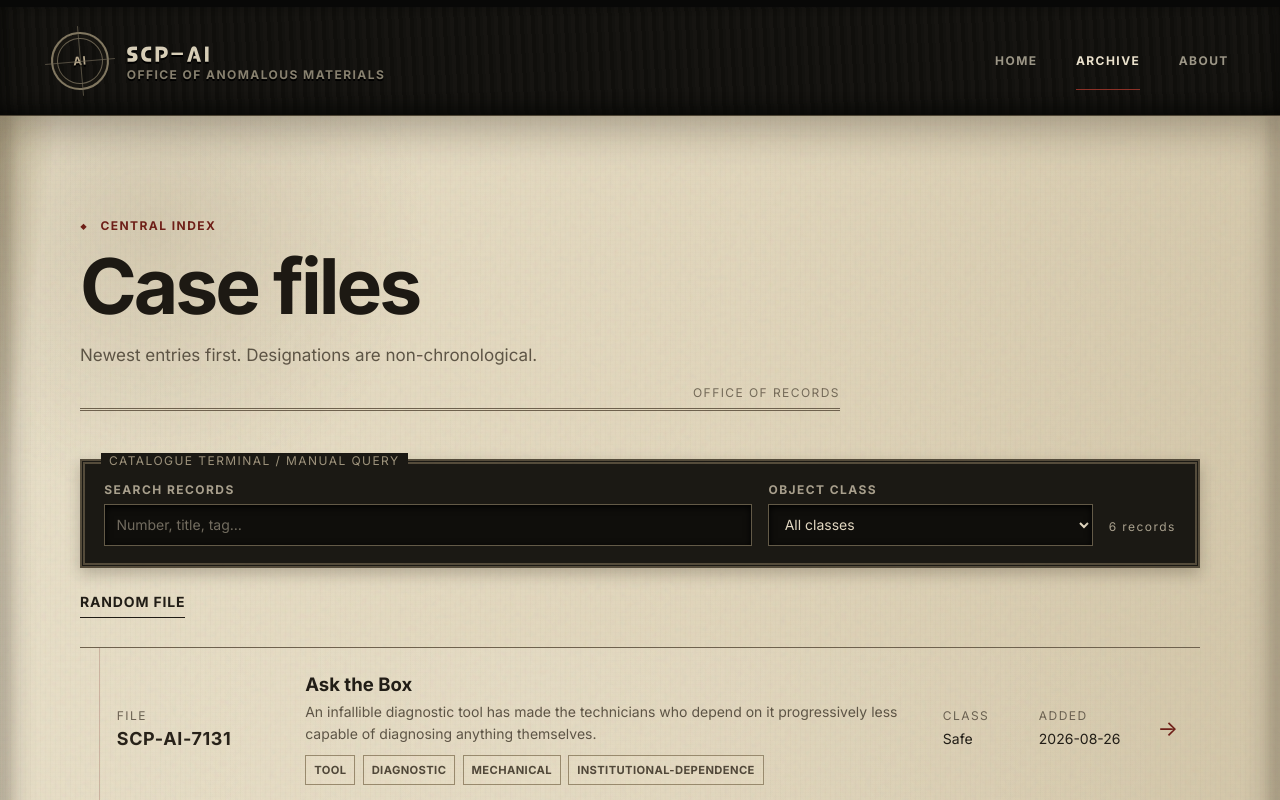
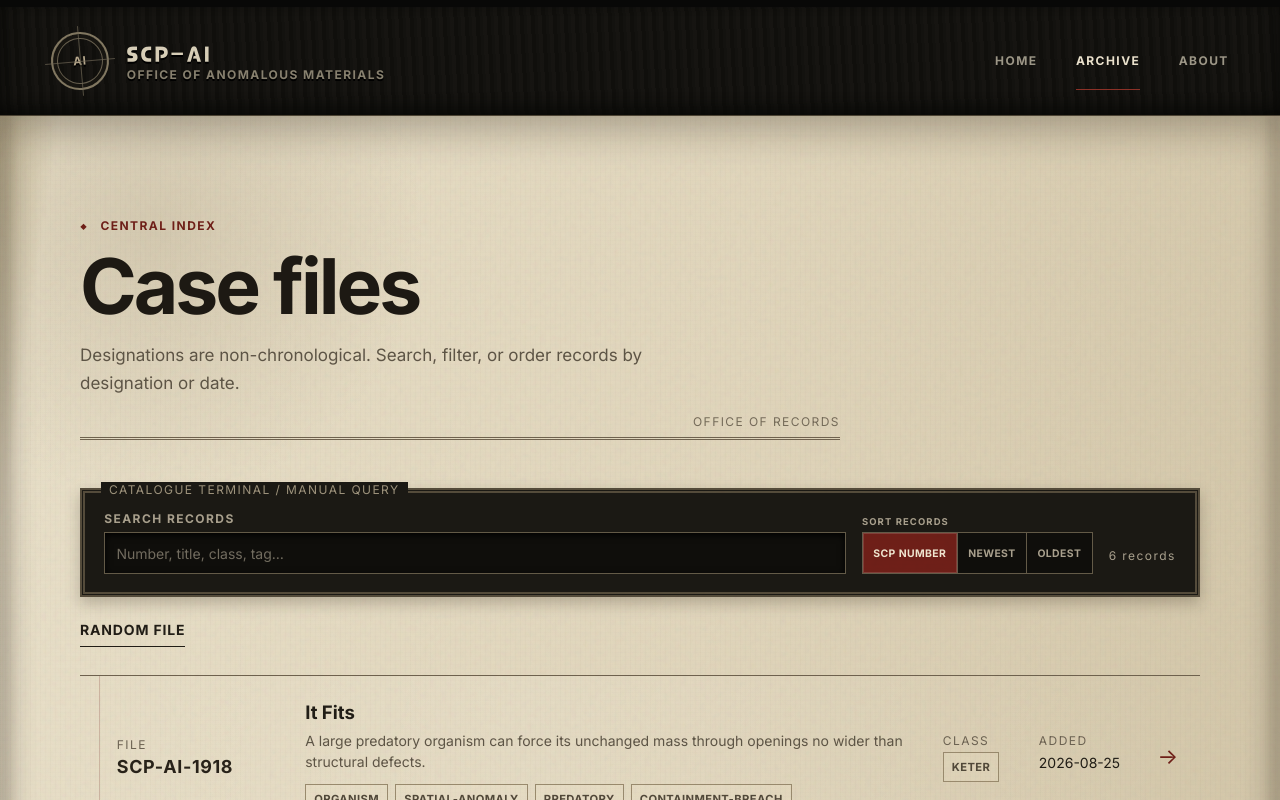
Before and after one commit to Reldnahc/personal-scp-archive, a React (Vite) app: page /#/archive in a window 1280 px wide. Shown: the top 800 px of the page. Built offline with nearby package versions, Linux system fonts and the light colour scheme.

Commit message:
Improve archive class filters and sorting

```diff
--- a/src/pages/ArchivePage.tsx
+++ b/src/pages/ArchivePage.tsx
@@ -10,16 +10,23 @@ export function ArchivePage({ articles }: { articles: Article[] }) {
   const [query, setQuery] = useState('');
   const [objectClass, setObjectClass] = useState('');
   const [tag, setTag] = useState('');
-  const classes = [...new Set(articles.map((article) => article.objectClass))].sort();
-  const showClearAll = Boolean(query || objectClass);
+  const [sortOrder, setSortOrder] = useState<'number' | 'newest' | 'oldest'>('number');
+  const showClearAll = Boolean(query || objectClass || tag);
   const visible = useMemo(() => {
     const needle = query.trim().toLowerCase();
-    return articles.filter((article) =>
+    const filtered = articles.map((article, index) => ({ article, index })).filter(({ article }) =>
       (!objectClass || article.objectClass === objectClass)
       && (!tag || article.tags.includes(tag))
-      && (!needle || [article.id, article.title, article.description, ...article.tags].join(' ').toLowerCase().includes(needle))
+      && (!needle || [article.id, article.title, article.objectClass, article.description, ...article.tags].join(' ').toLowerCase().includes(needle))
     );
-  }, [articles, objectClass, query, tag]);
+    filtered.sort((a, b) => {
+      if (sortOrder === 'number') return a.article.id.localeCompare(b.article.id);
+      return sortOrder === 'newest'
+        ? b.article.dateAdded.localeCompare(a.article.dateAdded) || a.index - b.index
+        : a.article.dateAdded.localeCompare(b.article.dateAdded) || b.index - a.index;
+    });
+    return filtered.map(({ article }) => article);
+  }, [articles, objectClass, query, sortOrder, tag]);
 
   const clearFilters = (focusSearch = false) => {
     setQuery('');
@@ -39,16 +46,17 @@ export function ArchivePage({ articles }: { articles: Article[] }) {
     <section className="page archive-page">
       <header className="page-heading">
         <p className="eyebrow">CENTRAL INDEX</p><h1>Case files</h1>
-        <p>Newest entries first. Designations are non-chronological.</p>
+        <p>Designations are non-chronological. Search, filter, or order records by designation or date.</p>
       </header>
       {articles.length > 0 && <>
         <div className="archive-tools">
-          <label><span>Search records</span><input ref={searchRef} type="search" value={query} onChange={(event) => setQuery(event.target.value)} placeholder="Number, title, tag…" /></label>
-          <label><span>Object class</span><select value={objectClass} onChange={(event) => setObjectClass(event.target.value)}><option value="">All classes</option>{classes.map((name) => <option key={name}>{name}</option>)}</select></label>
+          <label><span>Search records</span><input ref={searchRef} type="search" value={query} onChange={(event) => setQuery(event.target.value)} placeholder="Number, title, class, tag…" /></label>
+          <fieldset className="archive-sort"><legend>Sort records</legend><div><button type="button" aria-pressed={sortOrder === 'number'} onClick={() => setSortOrder('number')}>SCP number</button><button type="button" aria-pressed={sortOrder === 'newest'} onClick={() => setSortOrder('newest')}>Newest</button><button type="button" aria-pressed={sortOrder === 'oldest'} onClick={() => setSortOrder('oldest')}>Oldest</button></div></fieldset>
           <p aria-live="polite" aria-atomic="true">{visible.length} {visible.length === 1 ? 'record' : 'records'}</p>
         </div>
         <div className="archive-actions" aria-label="Archive actions">
           <button type="button" className="random-file" onClick={openRandom}>Random file</button>
+          {objectClass && <p>Class: <strong>{objectClass}</strong> <button type="button" onClick={() => setObjectClass('')} aria-label={`Clear ${objectClass} class filter`}>Clear class</button></p>}
           {tag && <p>Tag: <strong>{tag}</strong> <button type="button" onClick={() => setTag('')} aria-label={`Clear ${tag} tag filter`}>Clear tag</button></p>}
           {showClearAll && <button type="button" className="clear-filters" onClick={() => clearFilters(true)}>Clear all filters</button>}
         </div>
@@ -57,7 +65,7 @@ export function ArchivePage({ articles }: { articles: Article[] }) {
         <div className="record-list">{visible.map((article) => <article className="record-row" key={article.id} onPointerEnter={() => prefetchArticle(article)} onFocus={() => prefetchArticle(article)} onTouchStart={() => prefetchArticle(article)}>
           <div className="record-id"><span>FILE</span><strong>{article.id}</strong></div>
           <div className="record-summary"><h2><Link to={articleRoute(article)}>{article.title}</Link></h2><p>{article.description}</p><ul aria-label={`Tags for ${article.id}`}>{article.tags.map((articleTag) => <li key={articleTag}><button type="button" aria-pressed={tag === articleTag} onClick={() => setTag(tag === articleTag ? '' : articleTag)}>{articleTag}</button></li>)}</ul></div>
-          <dl className="record-meta"><div><dt>Class</dt><dd>{article.objectClass}</dd></div><div><dt>Added</dt><dd><time dateTime={article.dateAdded}>{article.dateAdded}</time></dd></div></dl>
+          <dl className="record-meta"><div><dt>Class</dt><dd><button type="button" className="record-class-filter" aria-pressed={objectClass === article.objectClass} onClick={() => setObjectClass(objectClass === article.objectClass ? '' : article.objectClass)}>{article.objectClass}</button></dd></div><div><dt>Added</dt><dd><time dateTime={article.dateAdded}>{article.dateAdded}</time></dd></div></dl>
           <Link className="record-open" to={articleRoute(article)} aria-label={`Open ${article.id}: ${article.title}`}>→</Link>
         </article>)}</div>
       )}
--- a/src/styles.css
+++ b/src/styles.css
@@ -208,12 +208,19 @@
   .page-heading h1, .narrow-page > h1 { margin: 0 0 1rem; color: #1d1913; font: 700 clamp(2.7rem, 6vw, 5rem)/.95 var(--sans); letter-spacing: -.04em; }
   .page-heading > p:last-child { max-width: 650px; color: var(--ink-faded); font-size: 1.02rem; }
 
-  .archive-tools { position: relative; display: grid; grid-template-columns: 2fr 1fr auto; align-items: end; gap: 1rem; padding: 1.1rem 1.2rem; color: #ded5c1; background: #1b1914; border: 5px double #554c3b; box-shadow: 0 6px 14px rgba(40,31,19,.25); }
+  .archive-tools { position: relative; display: grid; grid-template-columns: minmax(0, 1fr) auto auto; align-items: end; gap: 1rem; padding: 1.1rem 1.2rem; color: #ded5c1; background: #1b1914; border: 5px double #554c3b; box-shadow: 0 6px 14px rgba(40,31,19,.25); }
   .archive-tools::before { content: 'CATALOGUE TERMINAL / MANUAL QUERY'; position: absolute; left: 1rem; top: -.7rem; padding: 0 .5rem; color: #9f947d; background: #1b1914; font: .55rem var(--type); letter-spacing: .12em; }
-  .archive-tools label span { display: block; margin-bottom: .35rem; color: #aaa18e; font: 700 .59rem var(--type); letter-spacing: .12em; text-transform: uppercase; }
-  .archive-tools input, .archive-tools select { width: 100%; min-height: 42px; border: 1px solid #645b48; border-radius: 0; padding: .5rem .7rem; color: #e4dac3; background: #0f0e0b; box-shadow: inset 0 2px 7px #000; font-family: var(--type); }
+  .archive-tools label span, .archive-sort legend { display: block; margin-bottom: .35rem; color: #aaa18e; font: 700 .59rem var(--type); letter-spacing: .12em; text-transform: uppercase; }
+  .archive-tools input { width: 100%; min-height: 42px; border: 1px solid #645b48; border-radius: 0; padding: .5rem .7rem; color: #e4dac3; background: #0f0e0b; box-shadow: inset 0 2px 7px #000; font-family: var(--type); }
   .archive-tools input::placeholder { color: #736d60; }
   .archive-tools > p { margin: 0 0 .65rem; color: #aaa18e; font: .63rem var(--type); white-space: nowrap; }
+  .archive-sort { margin: 0; border: 0; padding: 0; }
+  .archive-sort legend { padding: 0; }
+  .archive-sort > div { display: flex; }
+  .archive-sort button { min-height: 42px; cursor: pointer; border: 1px solid #645b48; border-right: 0; padding: .45rem .65rem; color: #aaa18e; background: #0f0e0b; font: 700 .65rem var(--type); letter-spacing: .04em; text-transform: uppercase; white-space: nowrap; }
+  .archive-sort button:last-child { border-right: 1px solid #645b48; }
+  .archive-sort button:hover { color: #e4dac3; background: #29251d; }
+  .archive-sort button[aria-pressed='true'] { color: #f1e7d1; background: var(--blood); box-shadow: inset 0 0 0 1px rgba(255,255,255,.14); }
   .archive-actions { min-height: 2.6rem; display: flex; align-items: center; gap: .8rem 1.25rem; margin-top: .8rem; color: var(--ink-faded); font-size: var(--text-small); }
   .archive-actions > button, .archive-actions p button { cursor: pointer; color: var(--blood); background: transparent; border: 0; border-bottom: 1px solid currentColor; padding: .25rem 0; }
   .archive-actions .random-file { margin-right: auto; color: var(--ink); font-weight: 700; letter-spacing: .06em; text-transform: uppercase; }
@@ -237,6 +244,9 @@
   .record-summary li button[aria-pressed='true'] { border-color: #4f1d18; color: #f1e7d1; background: var(--blood); box-shadow: inset 0 0 0 1px rgba(255,255,255,.16); }
   .record-meta { display: grid; grid-template-columns: 1fr 1fr; gap: .75rem; margin: 0; }
   .record-meta dd { margin: .2rem 0 0; font: .7rem var(--type); }
+  .record-class-filter { min-height: 30px; cursor: pointer; border: 1px solid #9a8b6e; border-radius: 0; padding: .2rem .5rem; color: #514839; background: rgba(238,226,197,.18); font: 700 .7rem var(--type); letter-spacing: .035em; text-transform: uppercase; }
+  .record-class-filter:hover { border-color: var(--blood); color: var(--blood); }
+  .record-class-filter[aria-pressed='true'] { border-color: #4f1d18; color: #f1e7d1; background: var(--blood); box-shadow: inset 0 0 0 1px rgba(255,255,255,.16); }
   .record-open { color: var(--blood); font-size: 1.35rem; text-decoration: none; text-align: center; }
 
   .empty-state { position: relative; max-width: 690px; margin: 5rem auto; padding: 3.3rem; text-align: center; }
@@ -364,7 +374,6 @@
   .cover-title h2 { font-size: var(--text-small); line-height: 1.4; letter-spacing: .22em; }
   .cover-register dd { font-size: var(--text-small); line-height: 1.35; }
   .archive-tools input,
-  .archive-tools select,
   .record-summary p,
   .status-panel > p,
   .record-meta dd,
```
